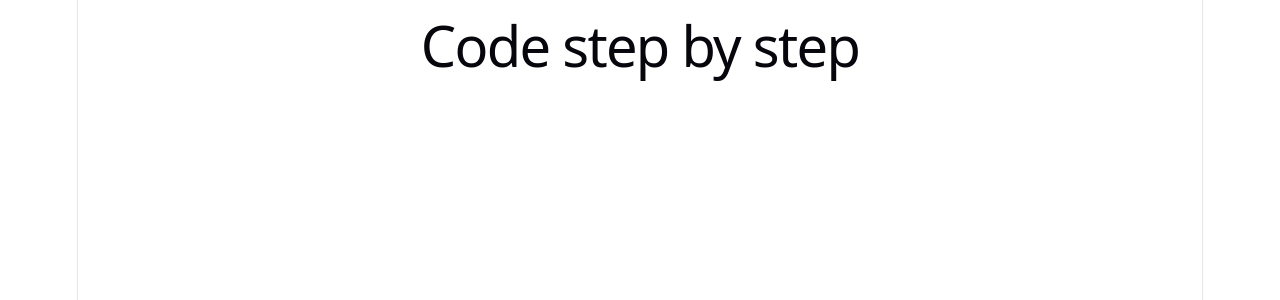
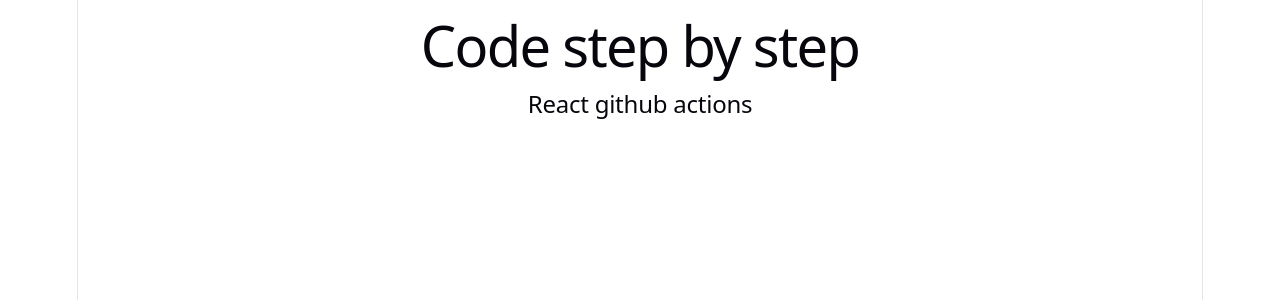
Before and after one commit to abhimanugade/react-github-actions, a React (Vite) app: page / in a window 1280 px wide. Shown: the top 300 px of the page. Built offline with nearby package versions, Linux system fonts and the light colour scheme.

Commit message:
feature 1 commit

```diff
--- a/src/App.jsx
+++ b/src/App.jsx
@@ -11,6 +11,7 @@ function App() {
     <>
 
       <h1>Code step by step</h1>
+      <h2>React github actions</h2>
     </>
   )
 }
```
